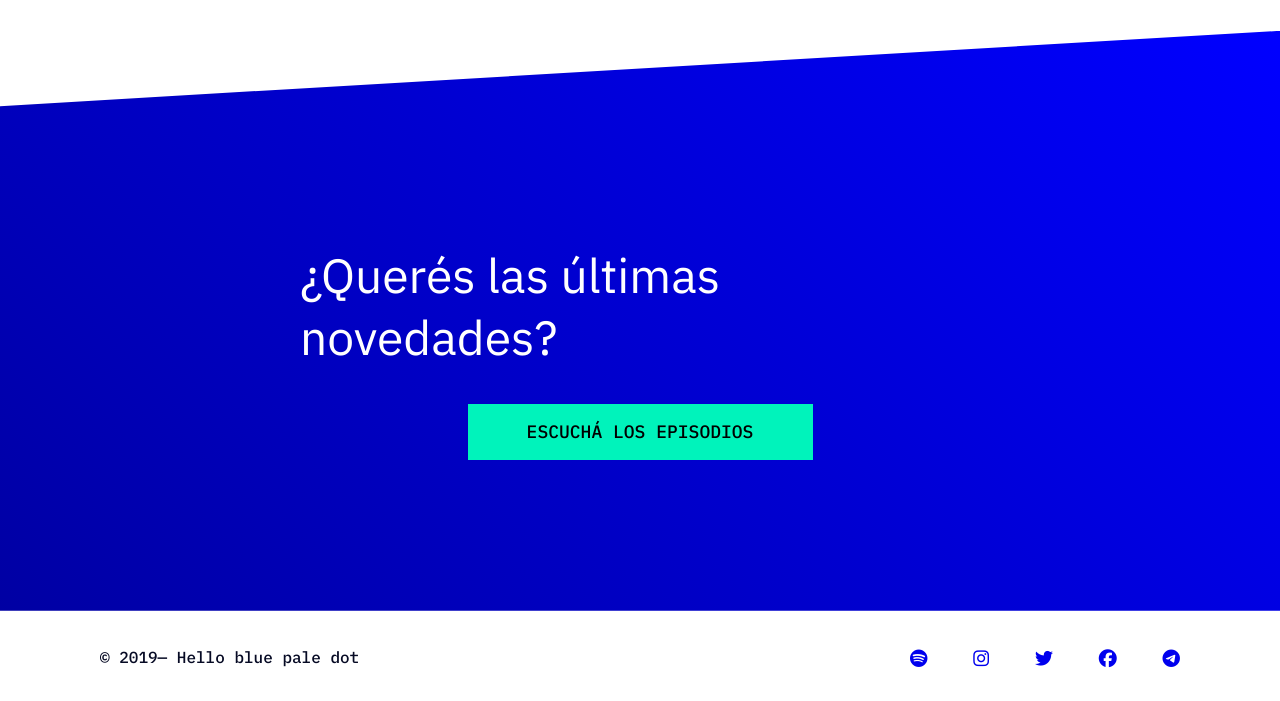
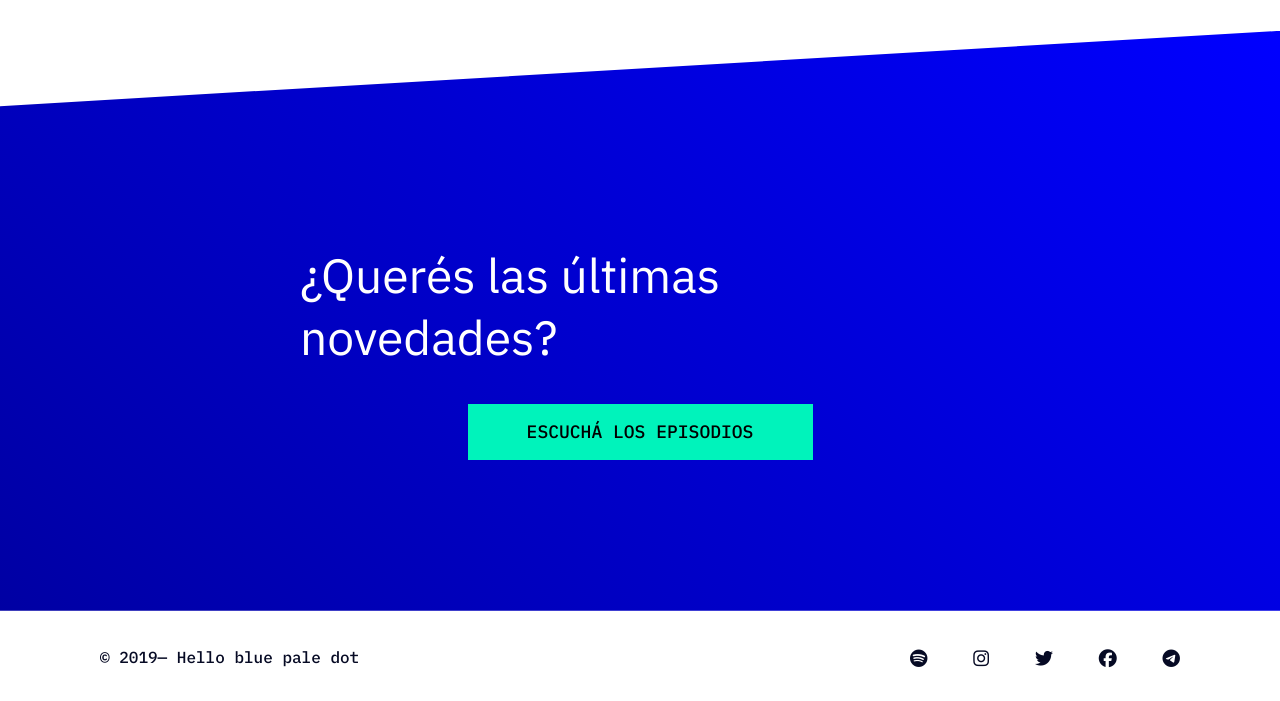
Before and after one commit to damianpf84/podcast-proyecto1, a plain HTML site: page index.html in a window 1280 px wide. Shown: the part 3154-3855 px from the top of the page. Drawn offline with Linux system fonts and the light colour scheme.

Commit message:
cambio color icono del footer

```diff
--- a/styles.css
+++ b/styles.css
@@ -235,10 +235,12 @@ footer {
 .media-social-icons {
     width: 25%;
     font-size: 1.125rem;
+}
+
+footer .footer-icon {
+    font-size: 1.125rem;
     color: #060A24;
 }
-
-footer .footer-icon {font-size: 1.125rem;}
 
 .media-social-icons a:visited {
     color: #060A24;
```
